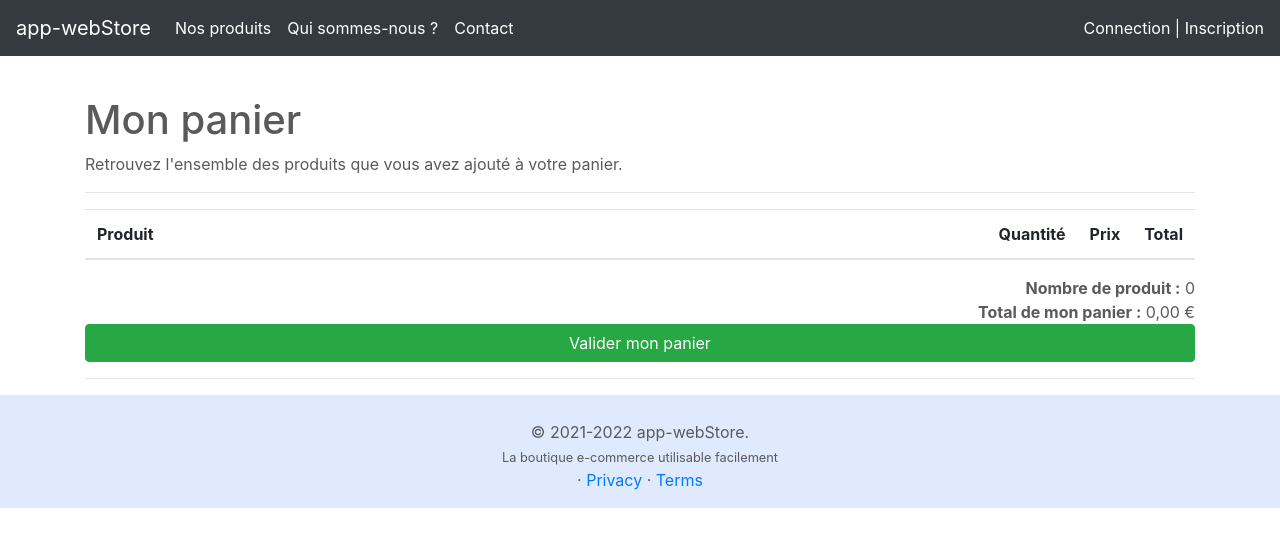
After one commit to ibcherif/app-webstore, a Symfony app: template templates/cart/index.html.twig in a window 1280 px wide. The commit adds this page. Shown: the top 547 px of the page. Run offline with Twig, Linux system fonts and the light colour scheme; the template is opened without the code that fills it, so the values that code supplies are empty; some libraries are stand-ins or nearby versions.

Commit message:
Création de la vue récapitulatif panier avant l'entrée en tunnel d'achat

```diff
--- /dev/null
+++ b/templates/cart/index.html.twig
@@ -0,0 +1,44 @@
+{% extends 'base.html.twig' %}
+
+{% block title %}Mon panier{% endblock %}
+
+{% block content %}
+    <h1>Mon panier</h1>
+    Retrouvez l'ensemble des produits que vous avez ajouté à votre panier.
+    <hr>
+    <table class="table">
+        <thead>
+        <tr>
+            <th scope="col">Produit</th>
+            <th class="col"></th>
+            <th scope="col">Quantité</th>
+            <th scope="col">Prix</th>
+            <th scope="col">Total</th>
+        </tr>
+        </thead>
+        <tbody>
+        {% set total=null %}
+        {% for product in cart %}
+            <tr>
+                <th>
+                    <img src="/upload/{{ product.product.illustration }}" alt="{{ product.product.name }}" height="75px"><br/>
+                </th>
+                <td>
+                    {{ product.product.name }}<br/>
+                    <small>{{ product.product.subtitle }}</small>
+                </td>
+                <td>x {{ product.quantity }}</td>
+                <td>{{(product.product.price / 100)|number_format(2,',','.') }}€</td>
+                <td>{{ ((product.product.price * product.quantity)/100)|number_format(2,',','.') }}€</td>
+            </tr>
+            {% set total = total + (product.product.price * product.quantity) %}
+        {% endfor %}
+        </tbody>
+    </table>
+     <div class="text-right">
+         <b>Nombre de produit :</b> {{ cart|length }}<br/>
+         <b>Total de mon panier :</b> {{ (total/100)|number_format(2, ',', '.') }} €
+         <a href="" class="btn btn-success btn-block">Valider mon panier</a>
+     </div>
+    <hr>
+{% endblock %}
--- a/templates/product/show.html.twig
+++ b/templates/product/show.html.twig
@@ -14,7 +14,7 @@
                 <p>
                     {{ product.description }}
                 </p>
-                <a href="#" class="btn btn-primary">Ajouter au panier</a>
+                <a href="{{ path('add_to_cart', {'id':product.id}) }}" class="btn btn-primary">Ajouter au panier</a>
             </div>
     </div>
 
```
Also changed, not shown: src/Class/Cart.php (added, +28 -0 lines), src/Controller/CartController.php (added, +49 -0 lines).
